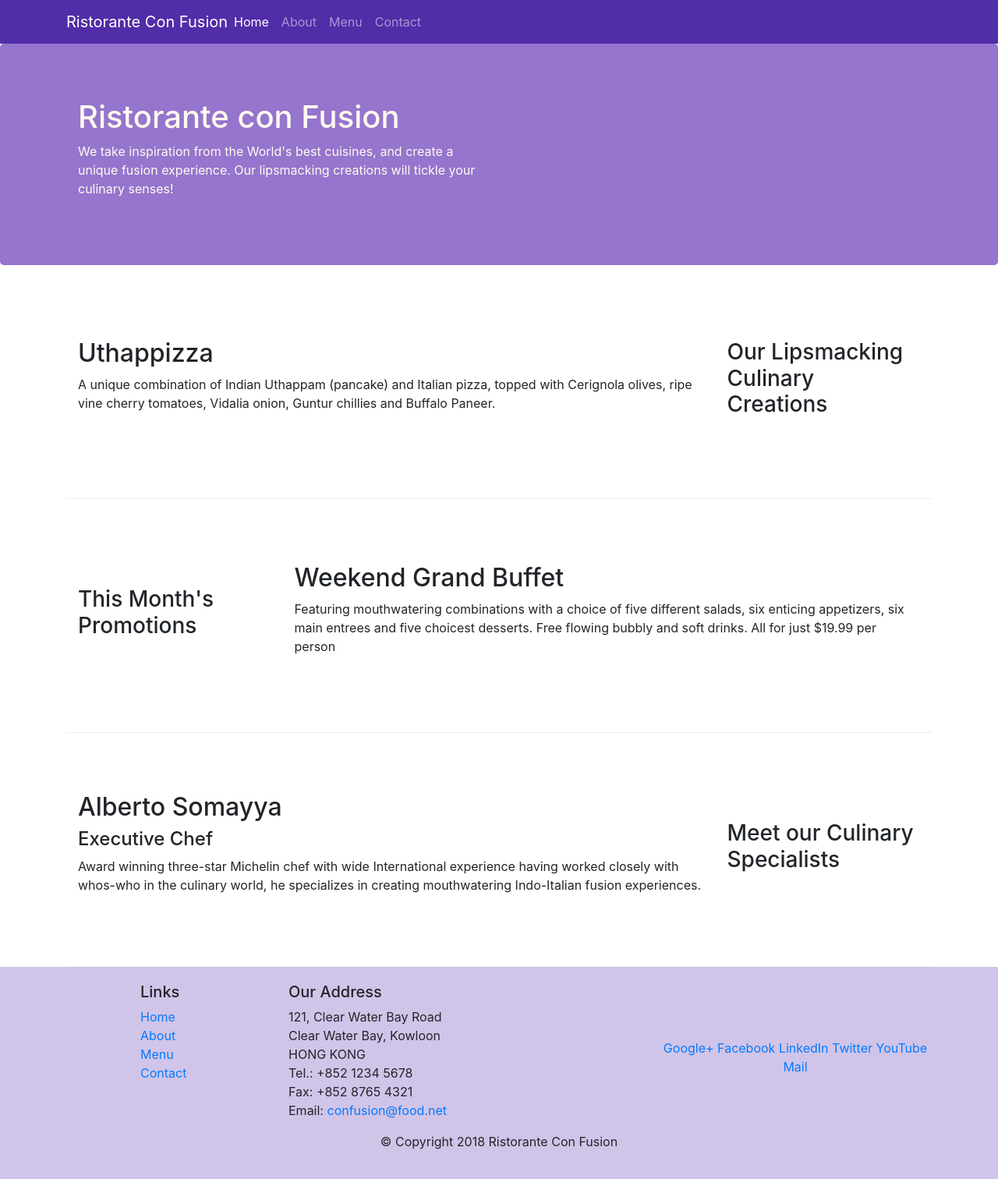
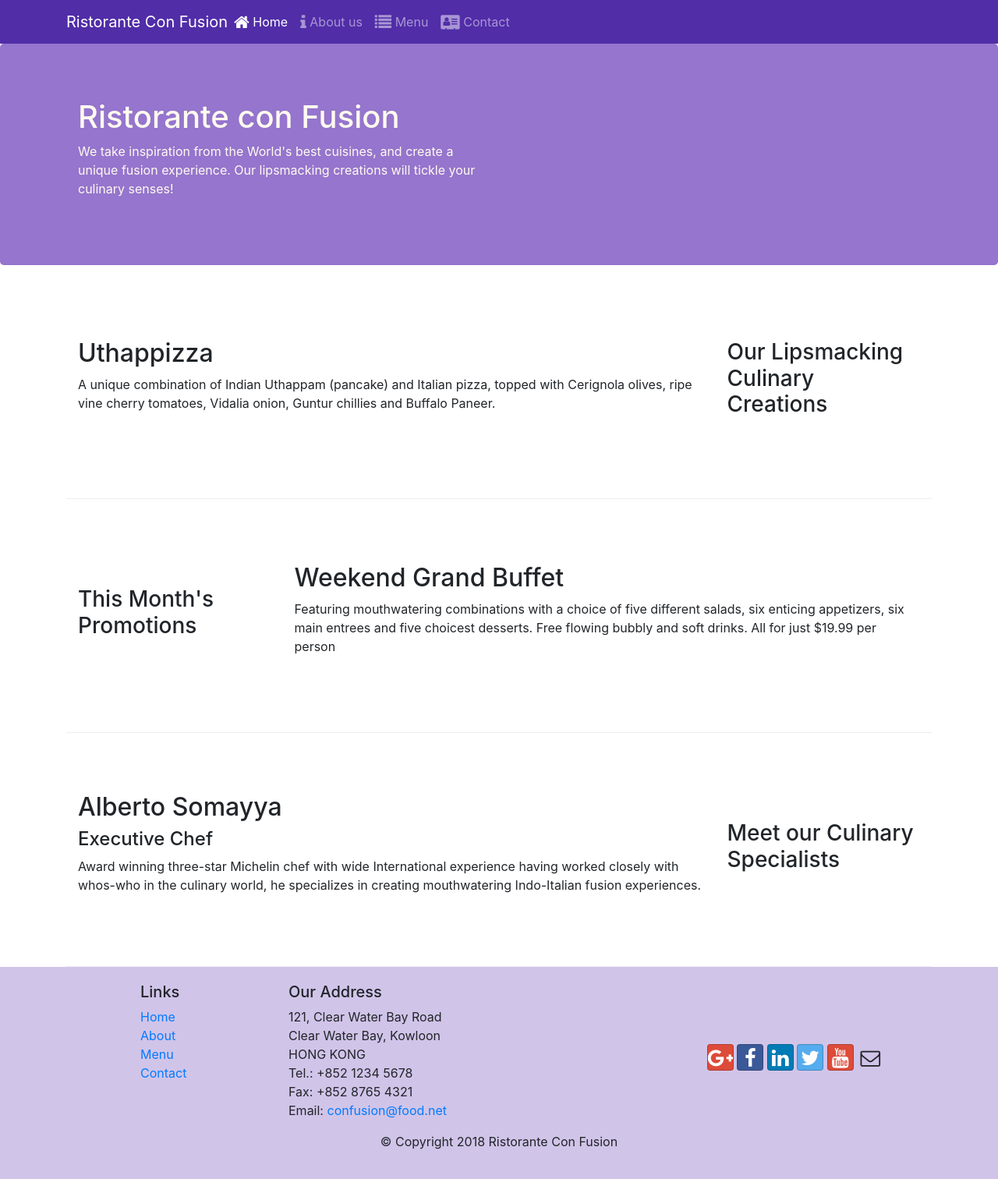
Before and after one commit to JhonathanCP/Nodejs-test, a website: page index.html in a window 1280 px wide. Shown: the whole page at 78% size. Drawn offline with nearby package versions, Linux system fonts and the light colour scheme.

Commit message:
icon fonts

```diff
--- a/index.html
+++ b/index.html
@@ -4,6 +4,8 @@
     <meta charset="UTF-8">
     <meta name="viewport" content="width=device-width, initial-scale=1.0">
     <link rel="stylesheet" href="./node_modules/bootstrap/dist/css/bootstrap.min.css">
+    <link rel="stylesheet" href="./node_modules/font-awesome/css/font-awesome.min.css">
+    <link rel="stylesheet" href="./node_modules/bootstrap-social/bootstrap-social.css">
     <link rel="stylesheet" href="./css/styles.css">
     <title>Document</title>
 </head>
@@ -16,10 +18,10 @@
             <a href="#" class="navbar-brand mr-auto">Ristorante Con Fusion</a>
             <div class="collapse navbar-collapse" id="Navbar">
                 <ul class="navbar-nav mr-auto">
-                    <li class="nav-item active"><a href="#" class="nav-link">Home</a></li>
-                    <li class="nav-item"><a href="./aboutus.html" class="nav-link">About</a></li>
-                    <li class="nav-item"><a href="#" class="nav-link">Menu</a></li>
-                    <li class="nav-item"><a href="#" class="nav-link">Contact</a></li>
+                    <li class="nav-item active"><a href="#" class="nav-link"><span class="fa fa-home fa-lg"></span> Home</a></li>
+                    <li class="nav-item"><a href="./aboutus.html" class="nav-link"><span class="fa fa-info fa-lg"></span> About us</a></li>
+                    <li class="nav-item"><a href="#" class="nav-link"><span class="fa fa-list fa-lg"></span> Menu</a></li>
+                    <li class="nav-item"><a href="#" class="nav-link"><span class="fa fa-address-card fa-lg"></span> Contact</a></li>
                 </ul>
             </div>
         </div>
@@ -98,12 +100,12 @@
                 </div>
                 <div class="col-12 col-sm-4 align-self-center">
                     <div class="text-center">
-                        <a href="http://google.com/+">Google+</a>
-                        <a href="http://www.facebook.com/profile.php?id=">Facebook</a>
-                        <a href="http://www.linkedin.com/in/">LinkedIn</a>
-                        <a href="http://twitter.com/">Twitter</a>
-                        <a href="http://youtube.com/">YouTube</a>
-                        <a href="mailto:">Mail</a>
+                        <a class="btn btn-social-icon btn-google" href="http://google.com/+"><span class="fa fa-google-plus fa-lg"></span></a>
+                        <a class="btn btn-social-icon btn-facebook" href="http://www.facebook.com/profile.php?id="><span class="fa fa-facebook fa-lg"></span></a>
+                        <a class="btn btn-social-icon btn-linkedin" href="http://www.linkedin.com/in/"><span class="fa fa-linkedin fa-lg"></span></a>
+                        <a class="btn btn-social-icon btn-twitter" href="http://twitter.com/"><span class="fa fa-twitter fa-lg"></span></a>
+                        <a class="btn btn-social-icon btn-google" href="http://youtube.com/"><span class="fa fa-youtube fa-lg"></span></a>
+                        <a class="btn btn-social-icon" href="mailto:"><span class="fa fa-envelope-o fa-lg"></span></a>
                     </div>
                 </div>
            </div>
--- a/package.json
+++ b/package.json
@@ -23,6 +23,8 @@
   },
   "dependencies": {
     "bootstrap": "^4.5.2",
+    "bootstrap-social": "^5.1.1",
+    "font-awesome": "^4.7.0",
     "jquery": "^3.5.1",
     "popper.js": "^1.16.1"
   }
```
Also changed, not shown: aboutus.html (+22 -18 lines), 1 other file.
